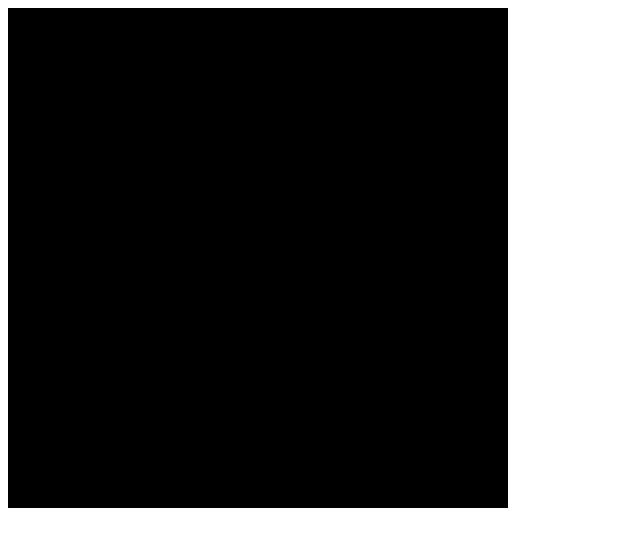
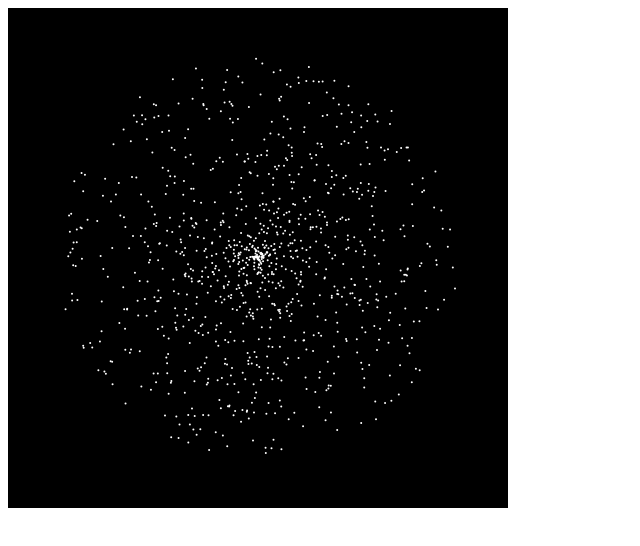
Before and after one commit to Pting1995/random-points-in-a-circle, a plain HTML site: page index.html in a window 1280 px wide. Shown: the whole page, without its empty margins (0-640 px from the left). Drawn offline with Linux system fonts and the light colour scheme.

Commit message:
added a randomPointInCircle function and appended it to the canvas tag

```diff
--- a/index.html
+++ b/index.html
@@ -9,7 +9,7 @@
 </head>
 
 <body>
-    <canvas id="myCanvas" width="500" height="500" style="background-color: black;"></canvas>
+    <canvas id="bellCanvas" width="500" height="500" style="background-color: black;"></canvas>
 </body>
 
 <script src="./index.js"></script>
--- a/index.js
+++ b/index.js
@@ -0,0 +1,25 @@
+var canvas = document.getElementById("bellCanvas");
+var ctx = canvas.getContext("2d");
+
+var originX = 250;
+var originY = 250;
+
+function randomPointInCircle(originX, originY, radius, timesToRepeat) {
+    for (var i = 0; i < timesToRepeat; i++) {
+        var angle = Math.random() * Math.PI * 2;
+        var distance = Math.random() * radius;
+        var pointX = originX + distance * Math.cos(angle);
+        var pointY = originY + distance * Math.sin(angle);
+
+        console.log(pointX)
+        console.log(pointY)
+        // make a dot at x,y
+        ctx.beginPath();
+        ctx.arc(pointX, pointY, 1, 0, 2 * Math.PI);
+        ctx.fillStyle = 'white';
+        ctx.fill();
+    }
+
+}
+
+randomPointInCircle(originX, originY, 200, 1000)
```
